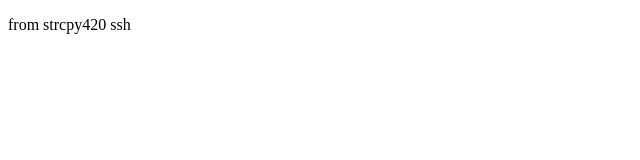
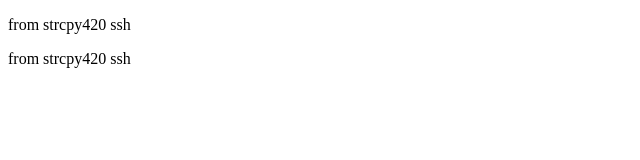
Before and after one commit to strcpy420/test-repo, a plain HTML site: page index.html in a window 1280 px wide. Shown: the whole page, without its empty margins (0-640 px from the left). Drawn offline with Linux system fonts and the light colour scheme.

Commit message:
update paragraph 2

```diff
--- a/index.html
+++ b/index.html
@@ -8,5 +8,6 @@
 </head>
 <body>
     <p>from strcpy420 ssh</p>
+    <p>from strcpy420 ssh</p>
 </body>
 </html>
```
